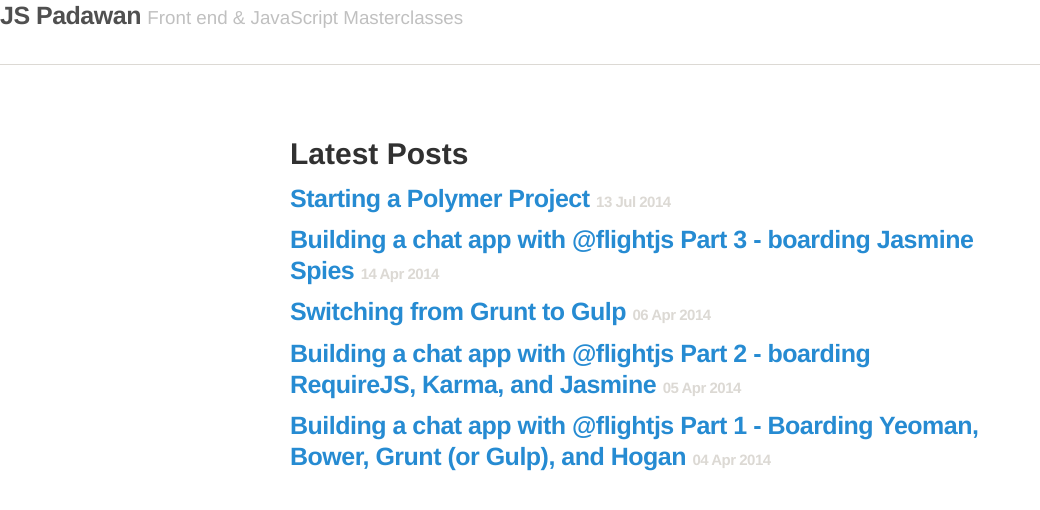
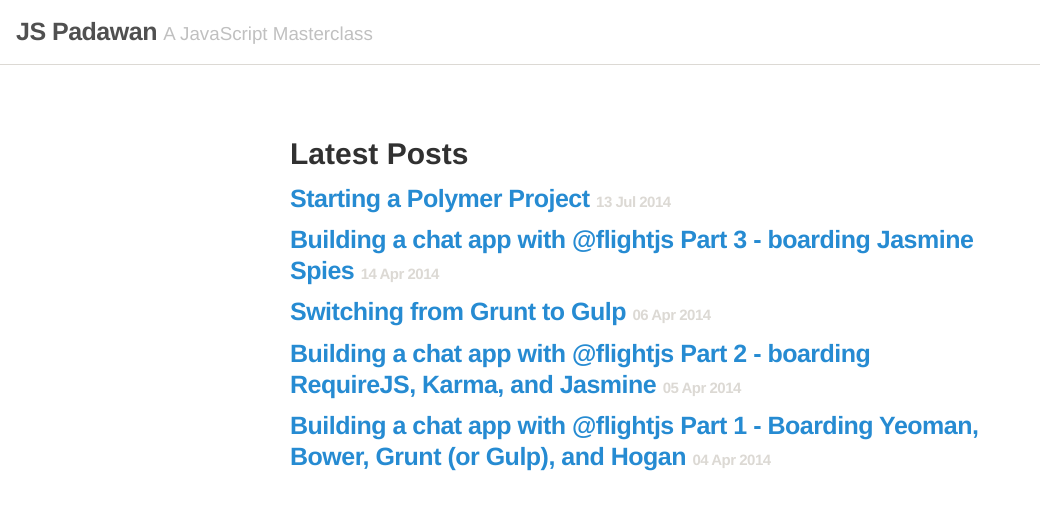
Before and after one commit to stefanRitter/jsblog, a Jekyll site: the page built from index.html, in a window 1280 px wide and 900 px high. Shown: the top 510 px of the window, without its empty margins (0-1040 px from the left). Built offline with Jekyll 4.4.1, drawn with Linux system fonts in a browser that asks for light colours; the list of posts is cut into pages by our own code.

Commit message:
change tagline

```diff
--- a/_config.yml
+++ b/_config.yml
@@ -4,7 +4,7 @@ relative_permalinks: true
 
 # Setup
 title:            JS Padawan
-tagline:          Front end & JavaScript Masterclasses
+tagline:          A JavaScript Masterclass
 url:              http://jspadawan.com
 paginate:         10
 author:
--- a/_sass/header.sass
+++ b/_sass/header.sass
@@ -12,7 +12,7 @@
   height: 65px
 
 .header-title
-  margin: 0
+  margin: 16px
   color: #505050
   a
     color: #505050
```
